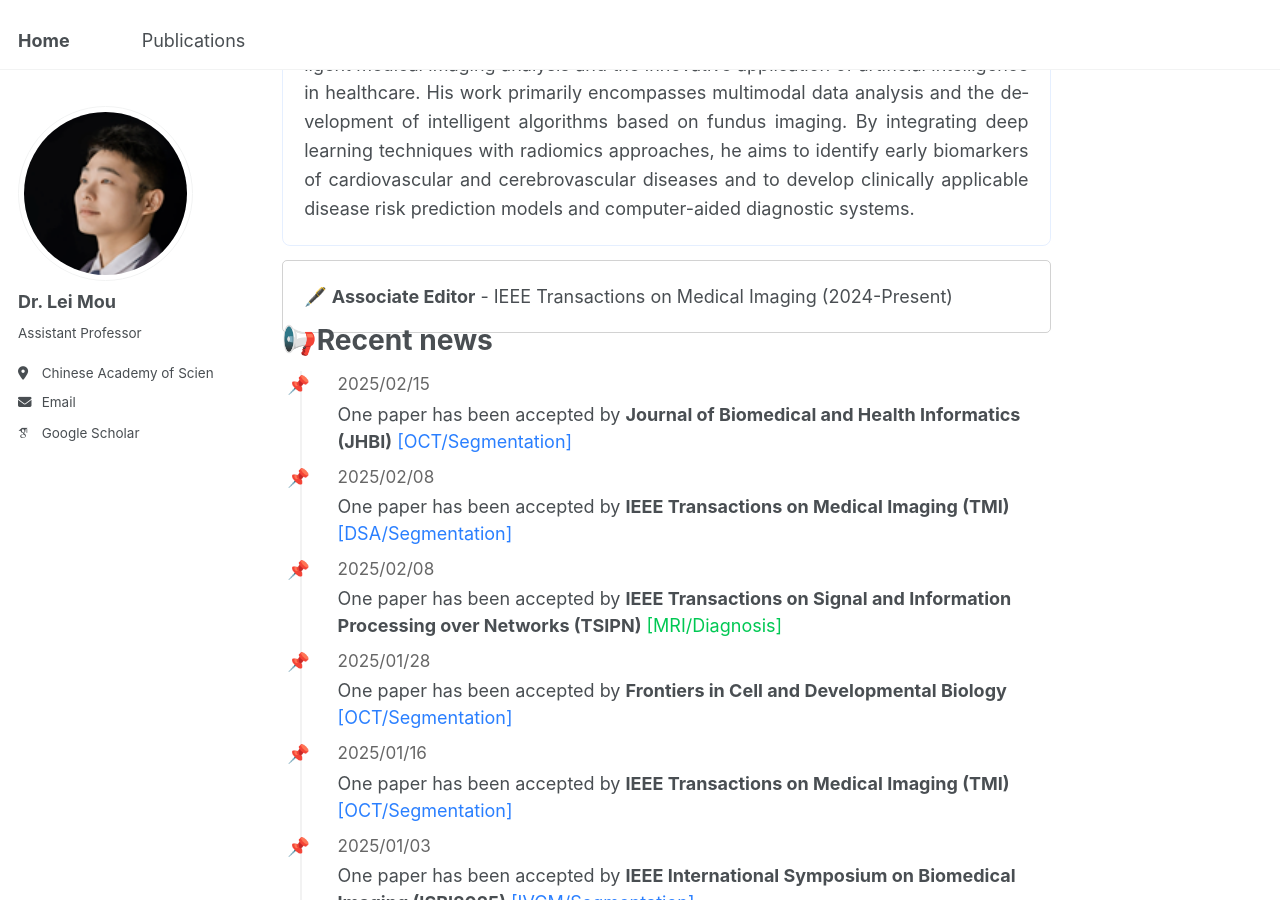
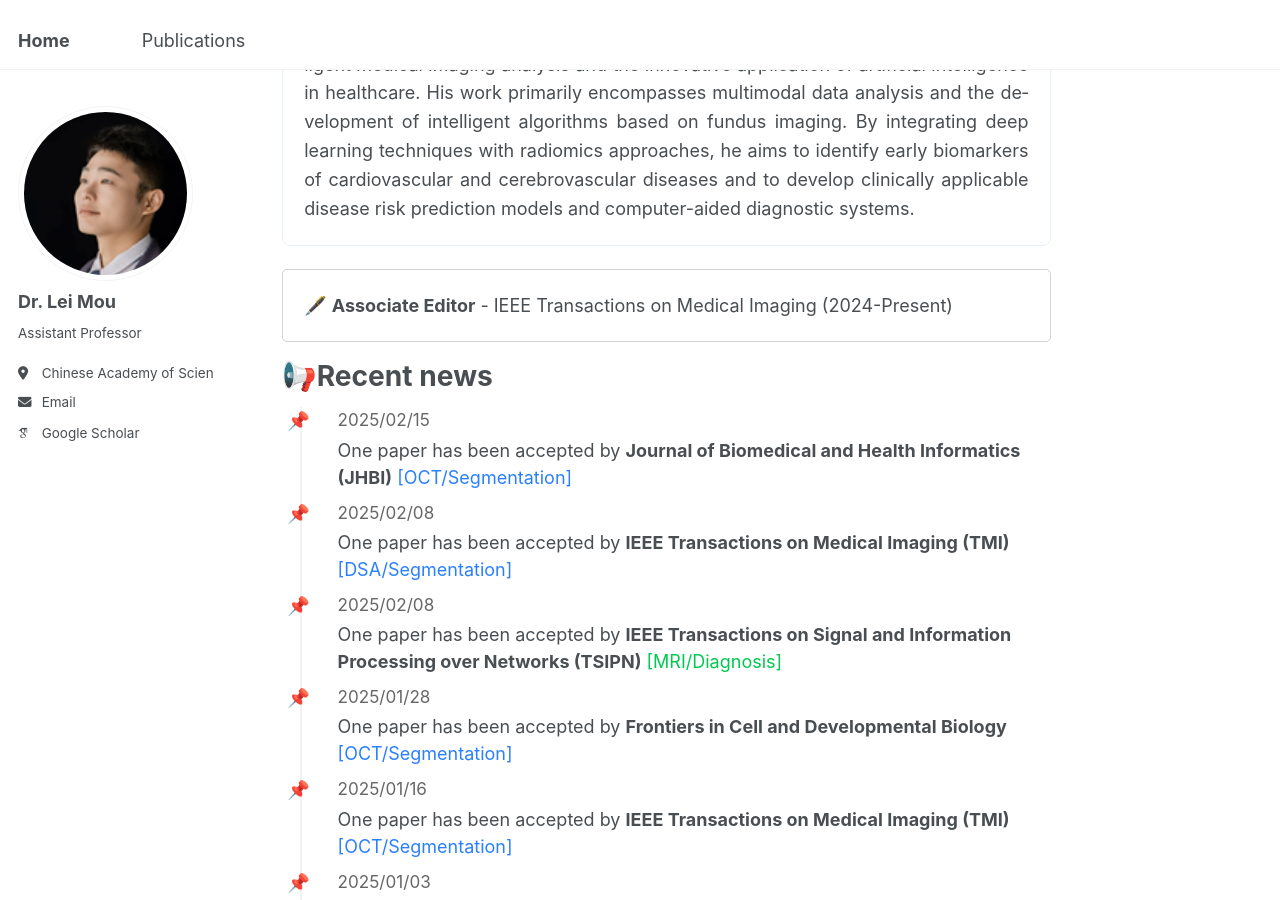
Before and after one commit to iBrain-007/iBrain-007.github.io, a Jekyll site: the page built from _pages/about.md, in a window 1280 px wide and 900 px high, scrolled down 375 px. Built offline with Jekyll 4.4.1, drawn with Linux system fonts in a browser that asks for light colours; some web fonts are replaced.

Commit message:
Update about.md

```diff
--- a/_pages/about.md
+++ b/_pages/about.md
@@ -107,7 +107,7 @@ redirect_from:
 Dr. Lei Mou received his B.Sc. degree in Information Security from Wuhan University of Science and Technology in 2017, followed by an M.Sc. degree in Software Engineering from the same institution in 2020. He completed his Ph.D. in Mechanical Manufacturing and Automation at the University of Chinese Academy of Sciences in 2024 under the supervision of Prof. <a href="https://ytianzhao.github.io/" style="color: var(--accent-color); text-decoration: underline;">Yitian Zhao</a>. His research interests focus on intelligent medical imaging analysis and the innovative application of artificial intelligence in healthcare. His work primarily encompasses multimodal data analysis and the development of intelligent algorithms based on fundus imaging. By integrating deep learning techniques with radiomics approaches, he aims to identify early biomarkers of cardiovascular and cerebrovascular diseases and to develop clinically applicable disease risk prediction models and computer-aided diagnostic systems.
 </p>
 
-<div style="border:1px solid rgba(127,127,127,0.35); padding: 1.2rem; border-radius: 5px; margin: -0.5rem 0;">
+<div style="border:1px solid rgba(127,127,127,0.35); padding: 1.2rem; border-radius: 5px; margin: 1.0rem 0;">
 🖋️ <strong>Associate Editor</strong> - IEEE Transactions on Medical Imaging (2024-Present)
 </div>
 
```
